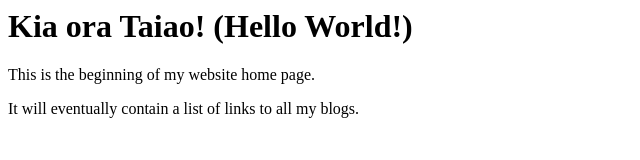
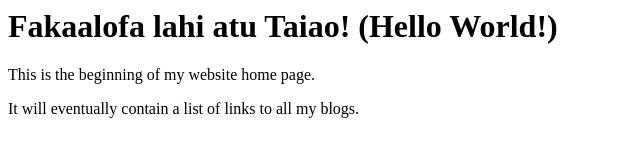
Before and after one commit to amaryah-halo/amaryah-halo.github.io, a plain HTML site: page index.html in a window 1280 px wide. Shown: the whole page, without its empty margins (0-640 px from the left). Drawn offline with Linux system fonts and the light colour scheme.

Commit message:
Update index.html

```diff
--- a/index.html
+++ b/index.html
@@ -2,7 +2,7 @@
   <head>
     <title>My blog</title>
   <body>
-    <h1>Kia ora Taiao! (Hello World!)</h1>
+    <h1>Fakaalofa lahi atu Taiao! (Hello World!)</h1>
     <p> This is the beginning of my website home page.</p>
     <p> It will eventually contain a list of links to all my blogs. </p>
   </body>
```
